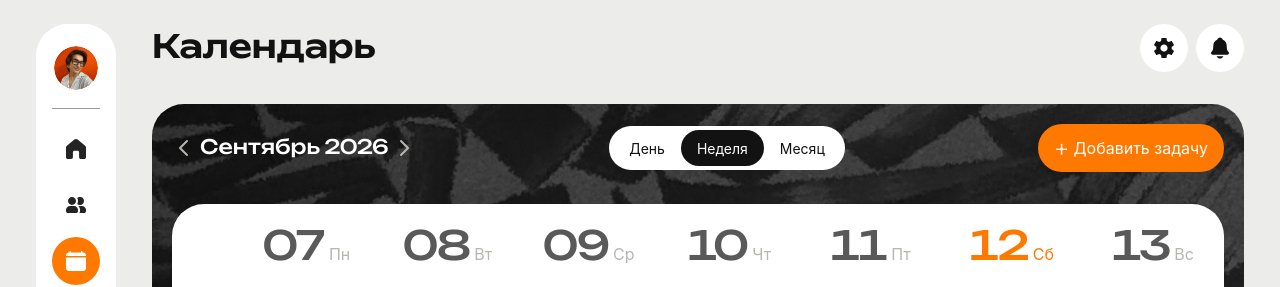
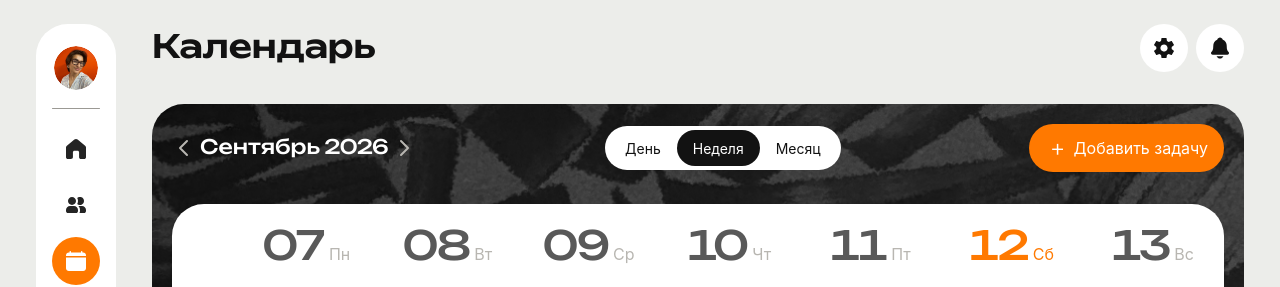
Before and after one commit to galaxykud/mentor-dashboard, a React (Vite) app: page / in a window 1280 px wide. Both pictures are taken after a click on the button 76 px from the left and 261 px from the top of the page. Shown: the top 287 px of the page. Built offline with nearby package versions, Linux system fonts and the light colour scheme.

Commit message:
Center plus inside add task button

```diff
--- a/src/styles/calendar.css
+++ b/src/styles/calendar.css
@@ -85,8 +85,14 @@
   color: white;
 }
 .calendar-add span {
+  display: grid;
+  place-items: center;
+  width: 24px;
+  height: 24px;
+  flex: none;
   font-size: 24px;
   font-weight: 300;
+  line-height: 1;
 }
 .calendar-add:hover,
 .task-create:hover {
```
